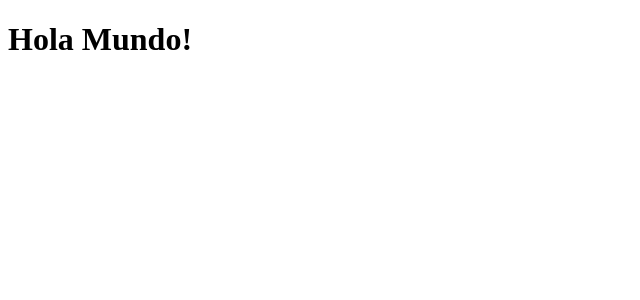
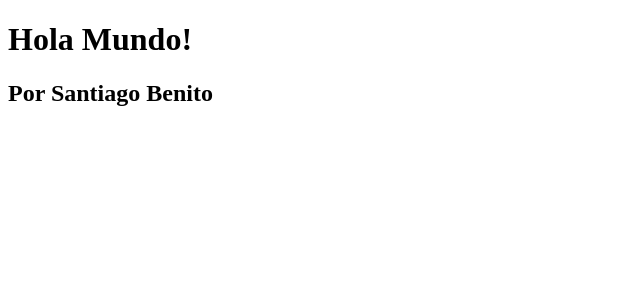
Before and after one commit to SantyxError/React-03-Counter-app-vite, a React (Vite) app: page / in a window 1280 px wide. Shown: the top 300 px of the page, without its empty margins (0-640 px from the left). Built offline with nearby package versions, Linux system fonts and the light colour scheme.

Commit message:
37. Tarea - Crear un nuevo componente

```diff
--- /dev/null
+++ b/src/FirstApp.jsx
@@ -0,0 +1,5 @@
+export const FirstApp = () => {
+  return (
+  <h2>Por Santiago Benito</h2>
+  )
+}
--- a/src/main.jsx
+++ b/src/main.jsx
@@ -1,11 +1,13 @@
 import React from 'react'
 import ReactDOM from 'react-dom/client'
 import { HelloWorldApp } from './HelloWorldApp'
+import { FirstApp } from './FirstApp'
 
 
 
 ReactDOM.createRoot(document.getElementById('root')).render(
   <React.StrictMode>
     <HelloWorldApp/>
+    <FirstApp/>
   </React.StrictMode>
 )
```
